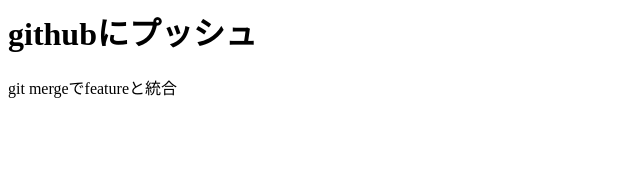
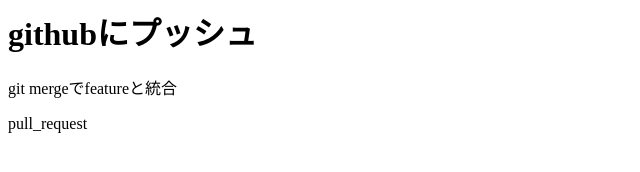
Before and after one commit to sknk-aaa/git_tutorial, a plain HTML site: page index.html in a window 1280 px wide. Shown: the full height of the page, 0-640 px from the left. Drawn offline with Linux system fonts and the light colour scheme.

Commit message:
pull_requestの追記

```diff
--- a/index.html
+++ b/index.html
@@ -1,2 +1,3 @@
 <h1>githubにプッシュ</h1>
 <p>git mergeでfeatureと統合 </p>
+<p>pull_request</p>
```
Also changed, not shown: main.html (+1 -0 lines).
